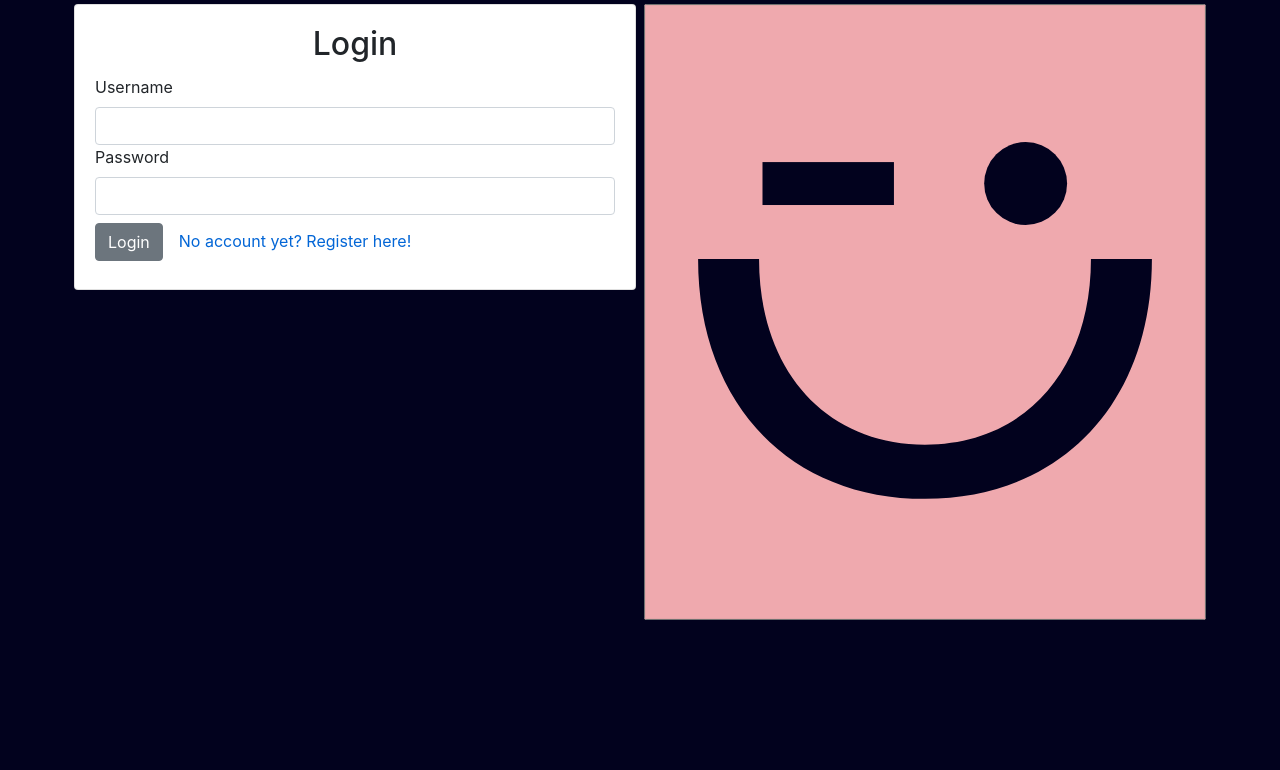
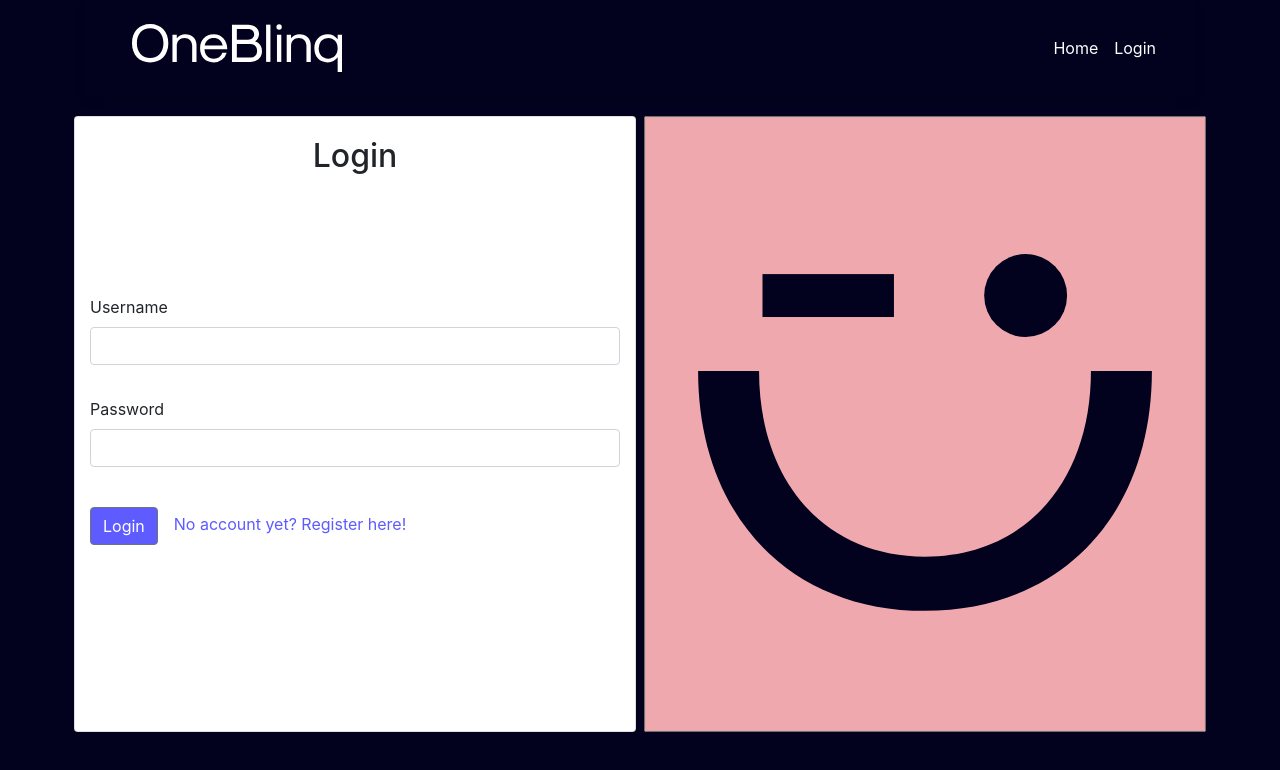
Before and after one commit to San-D1909/OneBlinq, a React (Create React App) app in the folder Front/ClientApp/: page /login in a window 1280 px wide. Shown: the top 770 px of the page. Built offline with nearby package versions, Linux system fonts and the light colour scheme.

Commit message:
Finished styling login page

```diff
--- /dev/null
+++ b/Front/ClientApp/src/components/Login.css
@@ -0,0 +1,16 @@
+.loginbutton {
+    background-color: #5E5BFF;
+}
+
+.registerlink {
+    color: #5E5BFF;
+}
+
+.center {
+    margin: 0;
+    position: absolute;
+    top: 50%;
+    -ms-transform: translate(0, -50%);
+    transform: translate(0, -50%);
+    left: 0;
+}
--- a/Front/ClientApp/src/components/Login.js
+++ b/Front/ClientApp/src/components/Login.js
@@ -10,27 +10,37 @@ import CardImg from 'reactstrap/lib/CardImg';
 import CardTitle from 'reactstrap/lib/CardTitle';
 import Form from 'reactstrap/lib/Form';
 import Label from 'reactstrap/lib/Label';
+import { NavMenu } from './NavMenu';
+import "./Login.css";
 
 export class Login extends Component {
   static displayName = Login.name;
 
   render () {
     return (
+        <>
+            <NavMenu />
             <div className="row">
                 <div className="col-6 p-1">
-                <Card>
+                    <Card className="h-100">
                         <CardBody>
                             <CardTitle><h2 className="text-center">Login</h2></CardTitle>
+                            <div className="center col-12">
                                 <Form>
+                                    <div className="py-3">
                                         <Label for="username">Username</Label>
                                         <Input type="text" name="username"/>
+                                    </div>
+                                    <div className="py-3">
                                         <Label for="password">Password</Label>
                                         <Input type="password" name="password"/>
-                            <div>
-                                <Button className="my-2 mr-2 ml-0">Login</Button>
-                                <Link className="m-2">No account yet? Register here!</Link>
+                                    </div>
+                                    <div className="py-3">
+                                        <Button className="my-2 mr-2 ml-0 loginbutton">Login</Button>
+                                        <Link className="m-2 registerlink">No account yet? Register here!</Link>
                                     </div>
                                 </Form>
+                            </div>
                         </CardBody>
                     </Card>
                 </div>
@@ -42,6 +52,7 @@ export class Login extends Component {
                     </Card>
                 </div>
             </div>
+        </>
     //   <div>
     //     <h1>Hello, world!</h1>
     //     <p>Welcome to your new single-page application, built with:</p>
```
Lines whose indentation alone changed are shown as unchanged.
